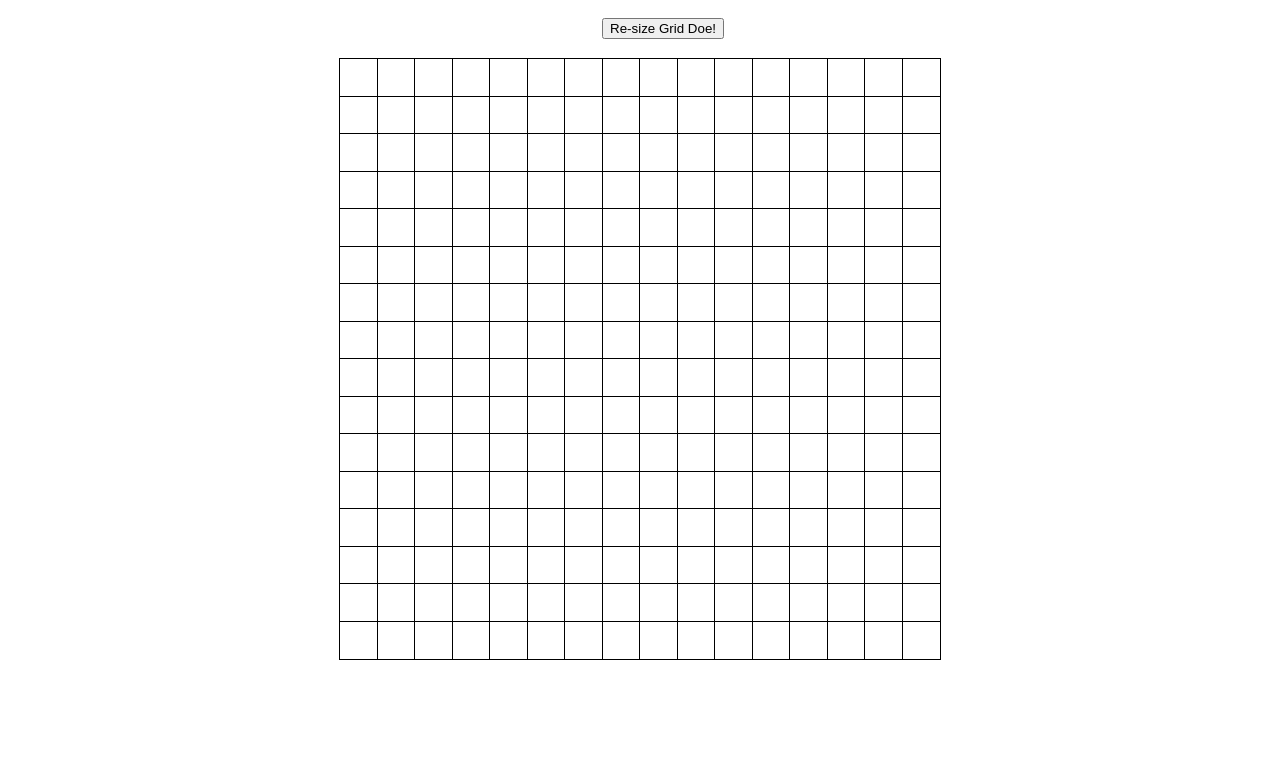
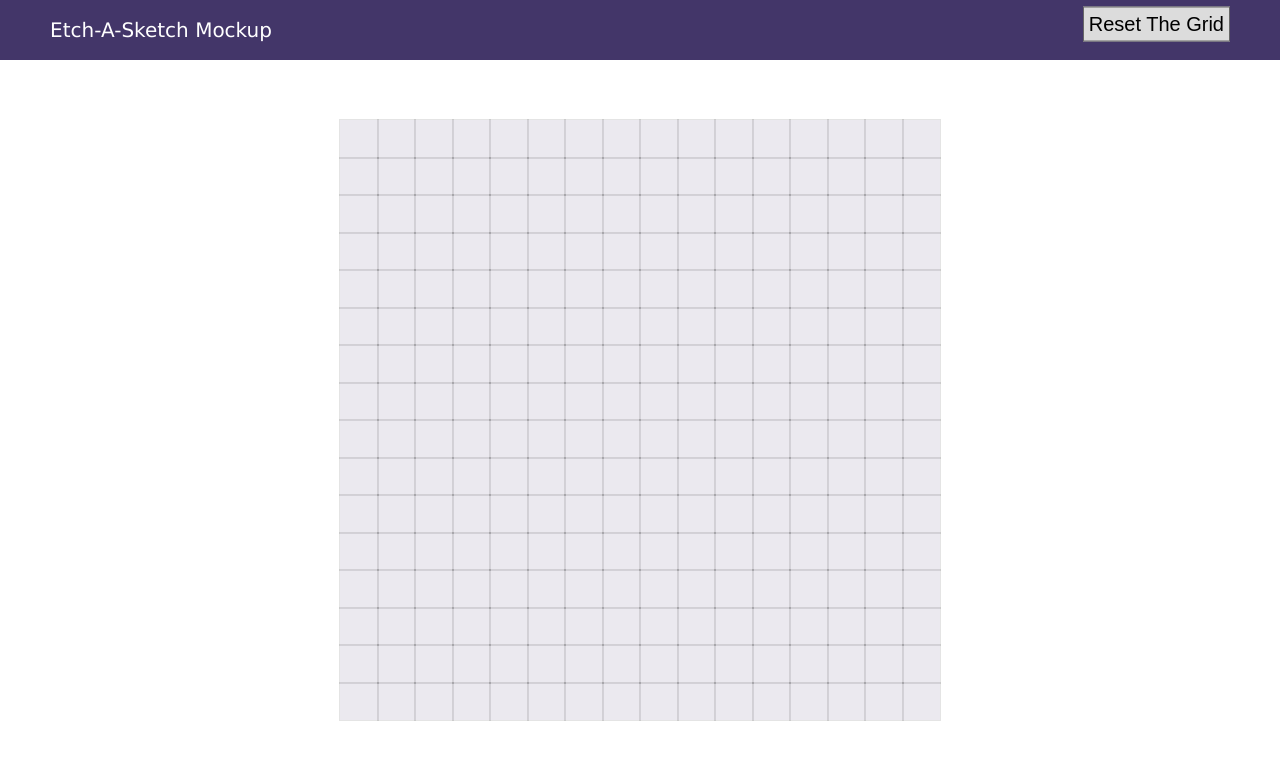
Before and after one commit to sjzerneri/etch, a plain HTML site: page index.html in a window 1280 px wide. Drawn offline with nearby package versions, Linux system fonts and the light colour scheme.

Commit message:
adding header

```diff
--- a/index.html
+++ b/index.html
@@ -7,7 +7,12 @@
   </head>
   <body>
 
-        <button onclick="newGrid()">Re-size Grid Doe!</button>
+        <div id="header">
+          <p>Etch-A-Sketch Mockup</p>
+          <div id="headerButton">
+           <button onclick="newGrid()">Reset The Grid</button>
+          </div>
+        </div>
 
         <div id="matrix">
         </div>
--- a/script.js
+++ b/script.js
@@ -6,9 +6,19 @@ $(document).ready(function () {
     $("#matrix").append($newdiv);
   };
 
-  $(".square").hover(function() {
+  //Have these new squares change multiple colors on hover over
+    $(".square").mouseenter(function() {
+      var opa = $(this).css("opacity");
+
+        if (opa <1)
+        {
+          $(this).css("opacity",opa * 2);
+        }
+      });
+
+  /*$(".square").hover(function() {
     $(this).addClass("hover_color");
-  });
+  });*/
 });
 
 
@@ -31,11 +41,17 @@ function newGrid(){
 // Set the square div width and height
   $('.square').css('width',newWH);
   $('.square').css('height',newWH);
+  $('.square').css('background-color','black');
+  $('.square').css('opacity',0.1);
 
 //Have these new squares change multiple colors on hover over
-  $(".square").hover(function() {
-    $(this).addClass("hover_color");
-  });
+  $(".square").mouseenter(function() {
+    var opa = $(this).css("opacity");
 
+      if (opa <1)
+      {
+        $(this).css("opacity",opa * 2);
+      }
+    });
 
 };
--- a/stylesheet.css
+++ b/stylesheet.css
@@ -1,41 +1,54 @@
+* {
+  margin: 0;
+  padding: 0;
+}
+
+#header {
+  background-color:#433669;
+  height:60px;
+}
+
 #matrix {
   height:600px;
   width:600px;
   margin-left:auto;
   margin-right:auto;
-  margin-top:20px;
-  outline:1px solid black;
+  margin-top:60px;
 }
 
 .square {
-  background-color:white;
+  background-color:#433669;
   height:37.5px;
   width:37.5px;
   float:left;
   outline:1px solid black;
+  opacity:.1;
 }
 
-.hover_color {
-  background-color:#434C80;
+#header button {
+  position:relative;
+  top:50%;
+  transform: translateY(-50%);
 }
 
 button {
-  margin-top:10px;
-  margin-left:47%;
+  float:right;
+  padding:5px;
+  background-color: #dcdcdc;
+  border: 1px solid #666;
+  color:#000;
+  font-size:20px;
+  text-decoration:none;
+  margin-right:50px;
 }
 
-.hover1 {
-  background-color:#A4A4A4;
+
+p {
+  font-family:"Lucida Sans Unicode", "Lucida Grande", sans-serif;
+  color:white;
+  font-size:20px;
+  margin-left:50px;
+  position:relative;
+  top:50%;
+  transform: translateY(-50%);
 }
-
-.hover2 {
-  background-color:#3B3B3B;
-}
-
-.hover3 {
-  background-color:#A4A4A4;
-}
-
-.hover4 {
-  background-color:#000000;
-}
```
